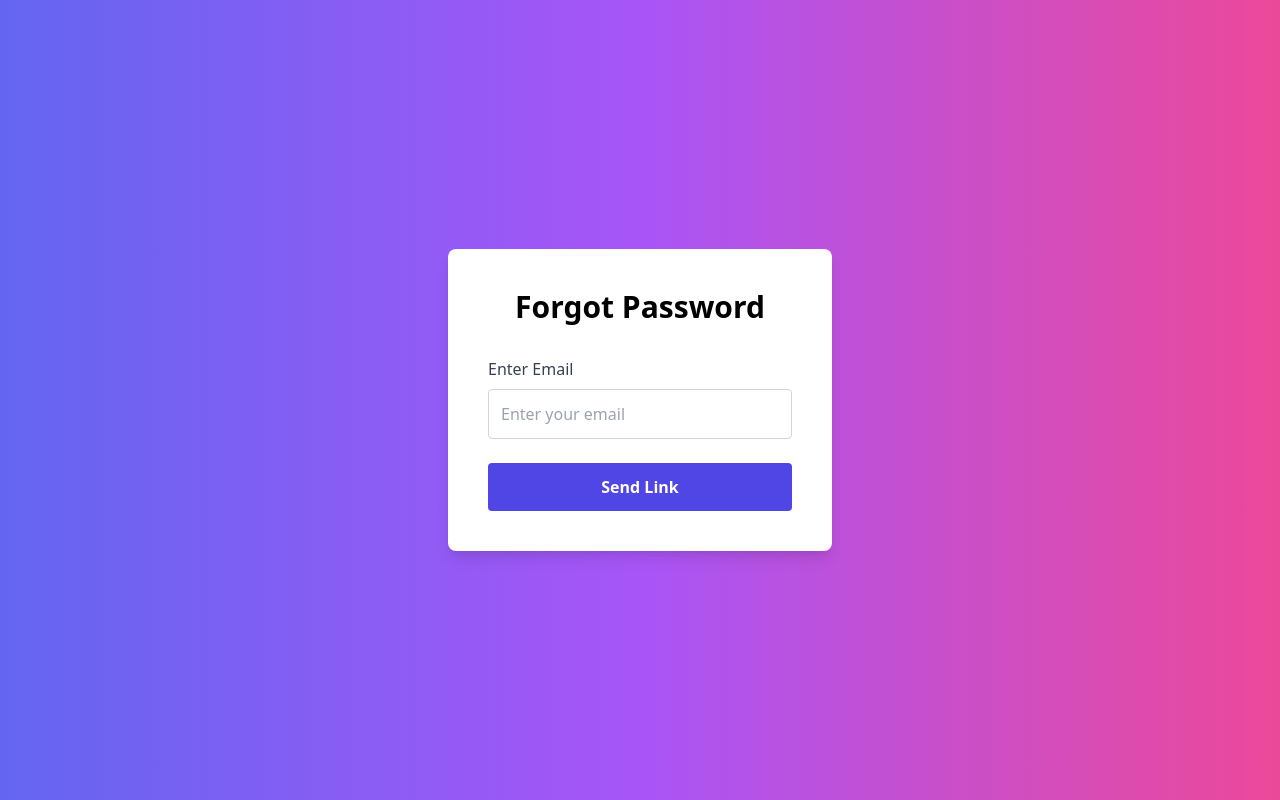
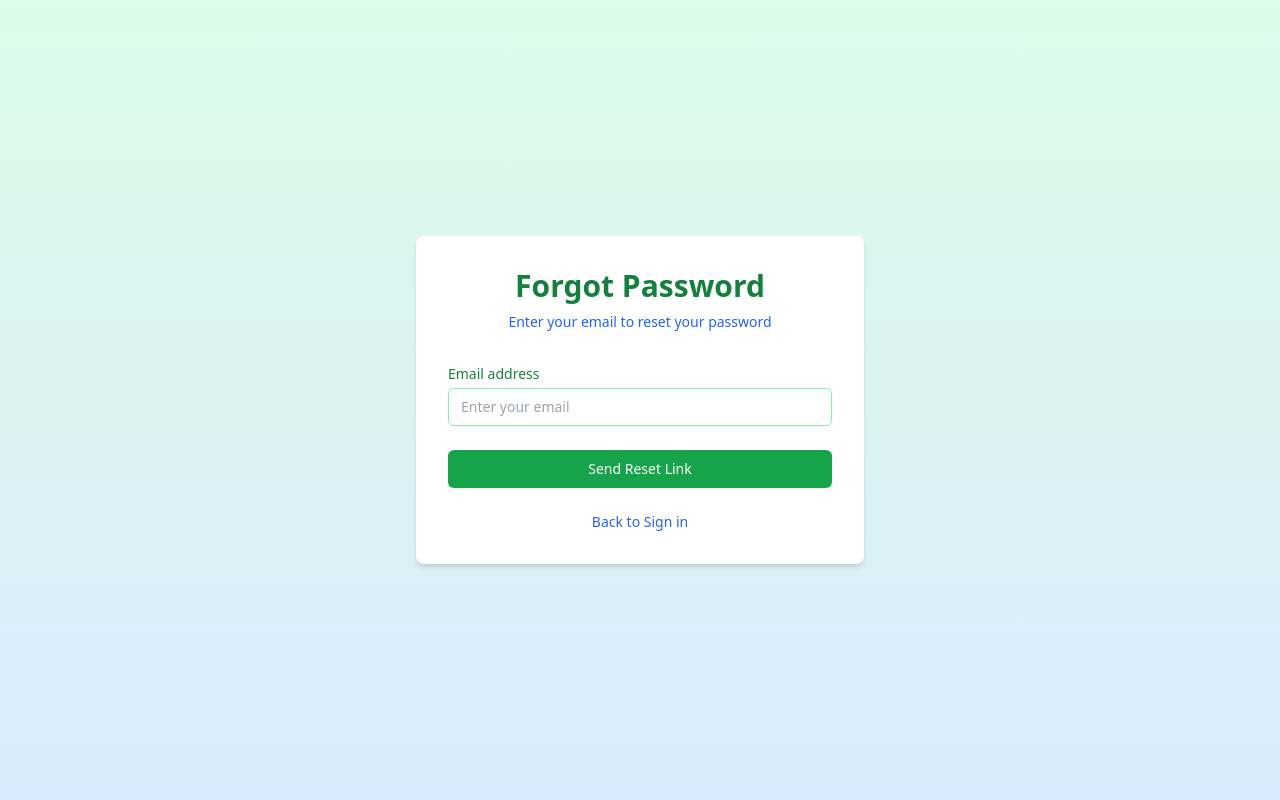
Before and after one commit to Nitishrai1/Frontend, a React (Vite) app: page /forgetpassword in a window 1280 px wide. Built offline with nearby package versions, Linux system fonts and the light colour scheme; no server answers.

Commit message:
updatedUi

```diff
--- a/src/components/ForgetPassword.jsx
+++ b/src/components/ForgetPassword.jsx
@@ -1,75 +1,88 @@
-import { useState } from "react";
+import React, { useState } from 'react';
+
 const apiUrl = import.meta.env.VITE_API_URL;
-export default function ForgetPassword() {
-  const [email, setEmail] = useState("");
+
+export default function ForgetPassword({ setShowForgetPassword }) {
+  const [email, setEmail] = useState('');
 
   const sendResetPassword = async (email) => {
     try {
       const response = await fetch(`${apiUrl}/user/forgot-password`, {
         method: 'POST',
         headers: {
-          "Content-Type": "application/json",
+          'Content-Type': 'application/json',
         },
         body: JSON.stringify({ email }),
       });
       const data = await response.json();
-      const resettoken = data.resetToken;
-      console.log(`In the frontend ${resettoken}`);
       if (response.ok) {
-        alert(`Reset Email sent successfully`);
-        return { success: true, message: "Reset email sent", resettoken };
+        alert('Reset email sent successfully');
       } else {
-        return { success: false, message: "Failed to send reset email" };
+        alert('Failed to send reset email');
       }
     } catch (err) {
-      console.log("Error occurred in the frontend side for sending the reset link", err);
-      return { success: false, message: "An error occurred", error: err };
+      console.error('Error occurred in the frontend', err);
     }
-  }
+  };
 
-  async function sendEmailToReset(event) {
+  const sendEmailToReset = async (event) => {
     event.preventDefault();
-    const data = await sendResetPassword(email);
-    if (data.success) {
-      console.log("Function successfully called");
-    } else {
-      console.log("Failed to call the function");
-    }
-  }
+    await sendResetPassword(email);
+  };
 
   return (
-    <div className="min-h-screen bg-gradient-to-r from-indigo-500 via-purple-500 to-pink-500 flex flex-col items-center justify-center">
-      <div className="flex items-center justify-center">
+    <div className="min-h-screen bg-gradient-to-b from-green-100 to-blue-100 flex items-center justify-center p-4">
+      <div className="w-full max-w-md">
         <form
-          className="bg-white rounded-lg p-10 shadow-lg w-96 max-w-lg"
+          className="bg-white rounded-lg shadow-md overflow-hidden"
           onSubmit={sendEmailToReset}
         >
-          <div className="text-black text-3xl font-bold mb-8 text-center">
+          <div className="p-8">
+            <div className="text-center mb-8">
+              <h2 className="text-3xl font-bold text-green-700">
                 Forgot Password
+              </h2>
+              <p className="mt-2 text-sm text-blue-600">
+                Enter your email to reset your password
+              </p>
             </div>
-
-          <div className="mb-6">
+            <div className="space-y-6">
+              <div>
                 <label
-              className="block text-gray-700 font-medium mb-2"
                   htmlFor="email"
+                  className="block text-sm font-medium text-green-700"
                 >
-              Enter Email
+                  Email address
                 </label>
                 <input
                   id="email"
-              className="p-3 border border-gray-300 rounded w-full"
-              type="text"
+                  type="email"
+                  required
+                  className="mt-1 block w-full px-3 py-2 border border-green-300 rounded-md shadow-sm focus:outline-none focus:ring-green-500 focus:border-green-500 sm:text-sm"
                   placeholder="Enter your email"
+                  value={email}
                   onChange={(e) => setEmail(e.target.value)}
                 />
               </div>
-
+              <div>
                 <button
                   type="submit"
-            className="w-full bg-indigo-600 text-white font-bold py-3 rounded hover:bg-indigo-700 transition duration-200"
+                  className="w-full flex justify-center py-2 px-4 border border-transparent rounded-md shadow-sm text-sm font-medium text-white bg-green-600 hover:bg-green-700 focus:outline-none focus:ring-2 focus:ring-offset-2 focus:ring-green-500 transition-colors duration-300"
                 >
-            Send Link
+                  Send Reset Link
                 </button>
+              </div>
+              <div className="text-sm text-center">
+                <button
+                  type="button"
+                  onClick={() => setShowForgetPassword(false)}
+                  className="font-medium text-blue-600 hover:text-blue-500"
+                >
+                  Back to Sign in
+                </button>
+              </div>
+            </div>
+          </div>
         </form>
       </div>
     </div>
--- a/src/components/Signin.jsx
+++ b/src/components/Signin.jsx
@@ -1,13 +1,14 @@
 import React, { useState } from 'react';
-import { useNavigate, Link } from 'react-router-dom';
+import { Link } from 'react-router-dom';
+import ForgetPassword from './ForgetPassword'; // Import the ForgetPassword component
 
 const apiUrl = import.meta.env.VITE_API_URL;
 
-export default function Signin({setAuthenticated}) {
+export default function Signin({ setAuthenticated }) {
   const [email, setEmail] = useState('');
   const [password, setPassword] = useState('');
   const [statusCode, setStatusCode] = useState(null);
-  const navigate = useNavigate();
+  const [showForgetPassword, setShowForgetPassword] = useState(false); // State to toggle ForgetPassword
 
   const authenticate = async (e) => {
     e.preventDefault();
@@ -23,8 +24,7 @@ export default function Signin({setAuthenticated}) {
       setStatusCode(response.status);
       if (response.ok) {
         localStorage.setItem('token', res.token);
-        setAuthenticated(true)
-        navigate('/homepage');
+        setAuthenticated(true);
       } else {
         alert('Incorrect username or password');
       }
@@ -35,7 +35,6 @@ export default function Signin({setAuthenticated}) {
   };
 
   const renderError = () => {
-    console.log('error called');
     switch (statusCode) {
       case 400:
         return <div className="text-red-500">Bad Request</div>;
@@ -50,23 +49,33 @@ export default function Signin({setAuthenticated}) {
     }
   };
 
-  const handleForget = () => navigate('/forgetpassword');
-
-  return (
+  return showForgetPassword ? (
+    <ForgetPassword setShowForgetPassword={setShowForgetPassword} />
+  ) : (
     <div className="min-h-screen bg-gradient-to-b from-green-100 to-blue-100 flex items-center justify-center p-4">
       <div className="w-full max-w-md">
         {statusCode ? (
           renderError()
         ) : (
-          <form onSubmit={authenticate} className="bg-white rounded-lg shadow-md overflow-hidden">
+          <form
+            onSubmit={authenticate}
+            className="bg-white rounded-lg shadow-md overflow-hidden"
+          >
             <div className="p-8">
               <div className="text-center mb-8">
-                <h2 className="text-3xl font-bold text-green-700">Welcome back</h2>
-                <p className="mt-2 text-sm text-blue-600">Sign in to your Tasky account</p>
+                <h2 className="text-3xl font-bold text-green-700">
+                  Welcome back
+                </h2>
+                <p className="mt-2 text-sm text-blue-600">
+                  Sign in to your Tasky account
+                </p>
               </div>
               <div className="space-y-6">
                 <div>
-                  <label htmlFor="email" className="block text-sm font-medium text-green-700">
+                  <label
+                    htmlFor="email"
+                    className="block text-sm font-medium text-green-700"
+                  >
                     Email address
                   </label>
                   <input
@@ -80,7 +89,10 @@ export default function Signin({setAuthenticated}) {
                   />
                 </div>
                 <div>
-                  <label htmlFor="password" className="block text-sm font-medium text-green-700">
+                  <label
+                    htmlFor="password"
+                    className="block text-sm font-medium text-green-700"
+                  >
                     Password
                   </label>
                   <input
@@ -101,14 +113,21 @@ export default function Signin({setAuthenticated}) {
                       type="checkbox"
                       className="h-4 w-4 text-green-600 focus:ring-green-500 border-gray-300 rounded"
                     />
-                    <label htmlFor="remember-me" className="ml-2 block text-sm text-green-700">
+                    <label
+                      htmlFor="remember-me"
+                      className="ml-2 block text-sm text-green-700"
+                    >
                       Remember me
                     </label>
                   </div>
-                  <div className="text-sm" onClick={handleForget}>
-                    <Link  className="font-medium text-blue-600 hover:text-blue-500" >
+                  <div className="text-sm">
+                    <button
+                      type="button"
+                      onClick={() => setShowForgetPassword(true)}
+                      className="font-medium text-blue-600 hover:text-blue-500"
+                    >
                       Forgot your password?
-                    </Link>
+                    </button>
                   </div>
                 </div>
                 <div>
@@ -124,7 +143,10 @@ export default function Signin({setAuthenticated}) {
             <div className="px-8 py-4 bg-green-50 border-t border-green-100">
               <p className="text-xs leading-5 text-green-700">
                 Don't have an account?{' '}
-                <Link to="/signup" className="font-medium text-blue-600 hover:text-blue-500">
+                <Link
+                  to="/signup"
+                  className="font-medium text-blue-600 hover:text-blue-500"
+                >
                   Sign up
                 </Link>
               </p>
```
Lines whose indentation alone changed are shown as unchanged.
